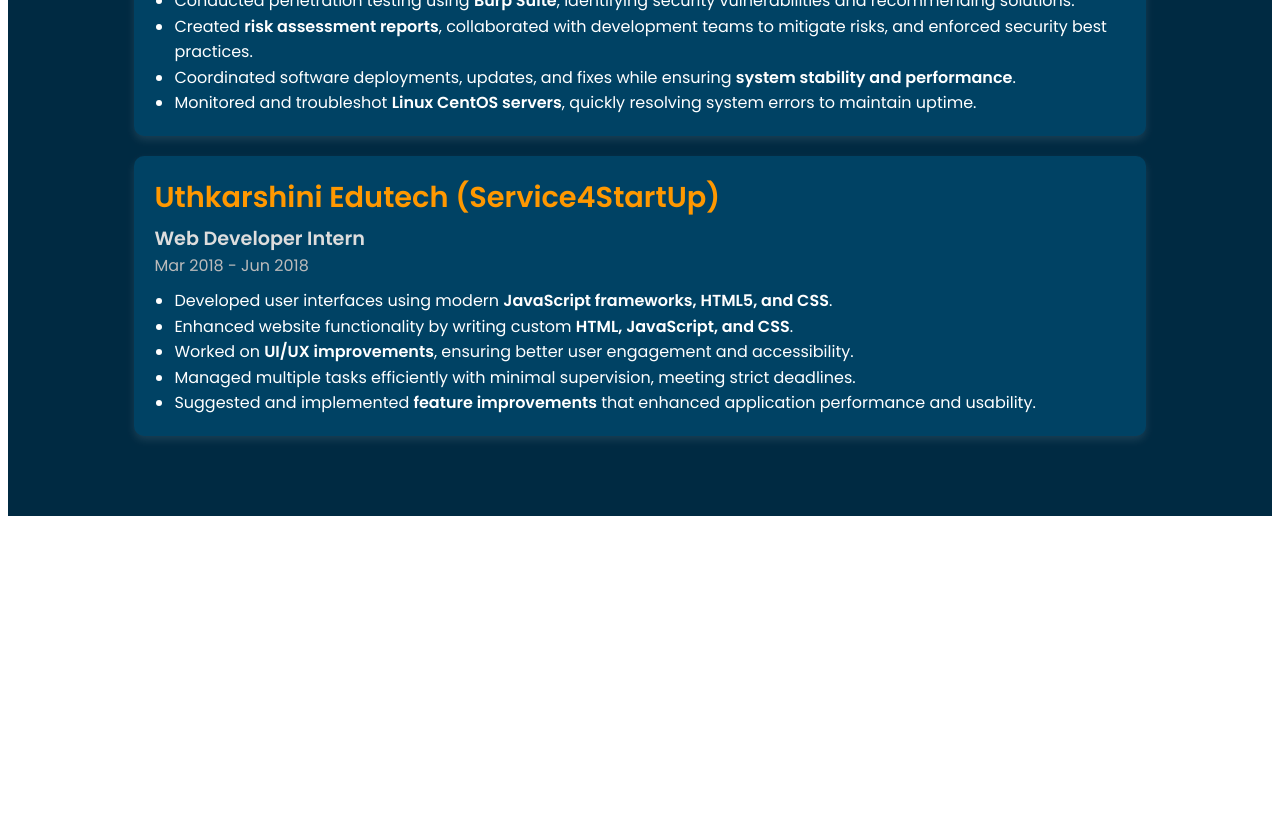
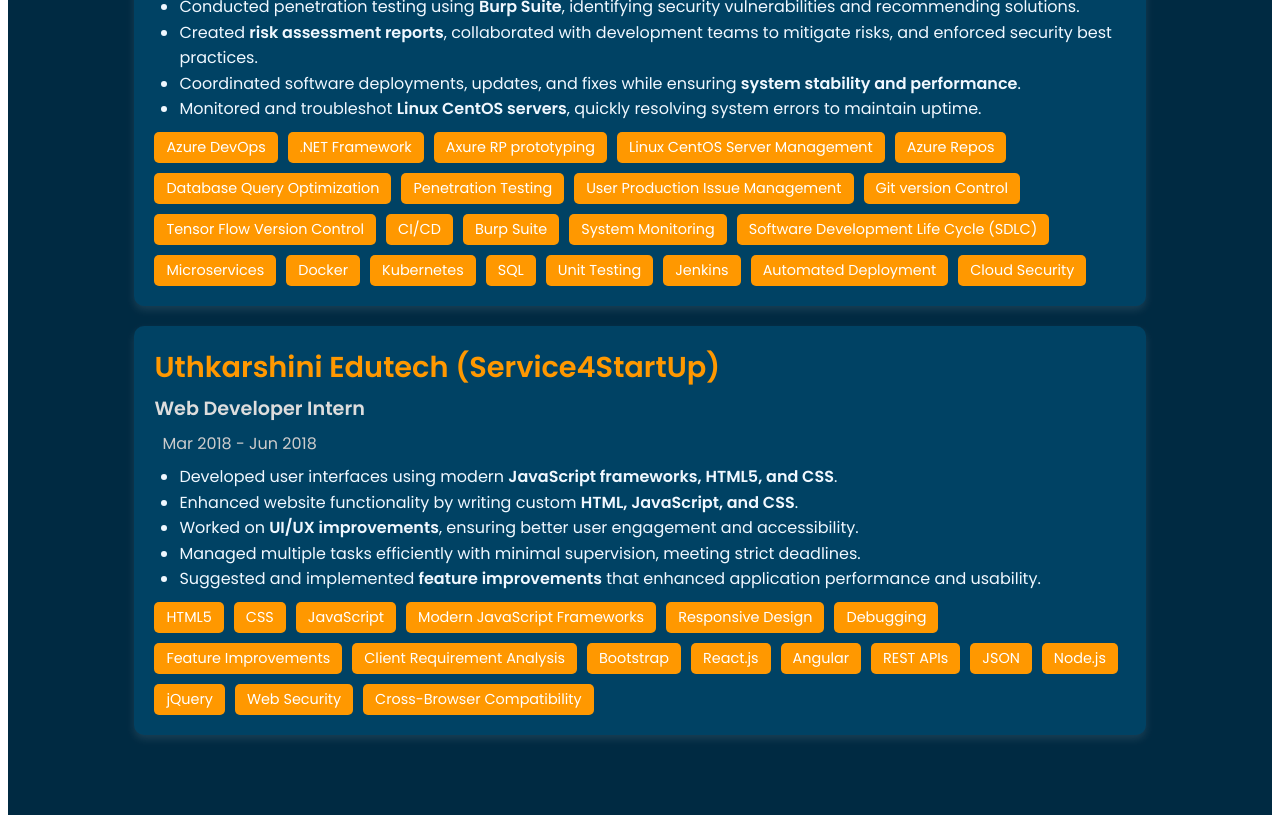
Before and after one commit to SamuelSudeepAyyala/samuel-sudeep-portfolio, an Angular app: page / in a window 1280 px wide. Shown: the part 1220-2043 px from the top of the page. Before the commit the page ends 1744 px from the top, so only its background shows below. Built offline with nearby package versions, Linux system fonts and the light colour scheme.

Commit message:
Skills Updated - experience card

```diff
--- a/src/app/home/home.component.css
+++ b/src/app/home/home.component.css
@@ -108,10 +108,10 @@ body {
     font-weight: bold;
   }
 
-  .hero-text h2 {
-    font-size: 2rem;
+  .hero-text h3 {
+    font-size: 1.4rem;
     margin-top: 10px;
-    font-family: 'Poppins', sans-serif,medium;
+    font-family: 'Poppins', sans-serif;
   }
 
 .hero-summary {
@@ -159,6 +159,9 @@ img {
 
 /* Responsive Design */
 @media (max-width: 768px) {
+  .hamburger {
+    display: block;
+  }
   .hero {
     flex-direction: column;
     text-align: center;
@@ -235,7 +238,7 @@ img {
   padding: 60px 10%;
   font-family: 'Poppins', sans-serif;
   background-color: #002a42;
-  color: #ffffff;
+  color: aliceblue;
 }
 
   .experience-section h2 {
@@ -251,6 +254,18 @@ img {
   border-radius: 10px;
   box-shadow: 0 4px 8px rgba(255, 255, 255, 0.1);
   transition: transform 0.3s ease-in-out;
+}
+
+.section-title {
+  text-align: center;
+  font-size: 2.5rem;
+  margin-bottom: 20px;
+}
+
+.company {
+  color: #ff9800;
+  font-size: 1.2rem;
+  font-weight: bold;
 }
 
   .experience-card:hover {
@@ -271,15 +286,32 @@ img {
 
 .date {
   font-size: 1rem;
-  color: #bbb;
-  margin-bottom: 10px;
+  color: #ccc;
+  margin: 8px;
 }
 
 .experience-card ul {
   padding-left: 20px;
+  list-style-type: disc;
+  margin-left: 25px;
+  margin:5px;
 }
 
 .experience-card li {
   font-size: 1rem;
   line-height: 1.6;
 }
+.skills-container {
+  margin-top: 10px;
+  display: flex;
+  flex-wrap: wrap;
+  gap: 10px;
+}
+.skill {
+  background: #ff9800;
+  color: white;
+  padding: 5px 12px;
+  border-radius: 5px;
+  font-size: 0.9rem;
+  display: inline-block;
+}
--- a/src/app/home/home.component.html
+++ b/src/app/home/home.component.html
@@ -1,10 +1,10 @@
 <nav class="navbar">
   <div class="navbar-container">
-    <a href=".hero" class="navbar-logo">Samuel's Portfolio</a>
     <div class="hamburger" onclick="toggleMenu()">
       ☰
     </div>
     <ul class="navbar-menu">
+      <li class="navbar-item"><a href=".hero" class="navbar-link">HOME</a></li>
       <li class="navbar-item"><a href="#experience" class="navbar-link">EXPERIENCE</a></li>
       <li class="navbar-item"><a href="#projects" class="navbar-link">PROJECTS</a></li>
       <li class="navbar-item"><a href="#education" class="navbar-link">EDUCATION</a></li>
@@ -19,7 +19,7 @@
 <div class="hero">
   <div class="hero-text">
     <h1><span class="highlight-name">SAMUEL SUDEEP AYYALA</span></h1>
-    <h2>DevOps Engineer | Security Analyst | Penetration tester</h2>
+    <h3>DevOps Engineer | Security Analyst | Full-Stack Application Developer</h3>
     <p class="hero-summary">
       Results-oriented DevOps Engineer with three years of experience in Build, Test, and Release
       management, specializing in security testing and penetration testing with Burp Suite. I focus on
@@ -31,10 +31,10 @@
   </div>
 </div>
 <section id="experience" class="experience-section">
-  <h2>Experience</h2>
+  <h2 class="section-title">Experience</h2>
 
   <div class="experience-card">
-    <h3>Accenture Private Limited</h3>
+    <h3 class="company">Accenture Private Limited</h3>
     <p class="role">Application Development Analyst</p>
     <p class="date">Nov 2020 - Aug 2023</p>
     <ul>
@@ -47,6 +47,30 @@
       <li>Coordinated software deployments, updates, and fixes while ensuring <strong>system stability and performance</strong>.</li>
       <li>Monitored and troubleshot <strong>Linux CentOS servers</strong>, quickly resolving system errors to maintain uptime.</li>
     </ul>
+    <div class="skills-container">
+      <span class="skill">Azure DevOps</span>
+      <span class="skill">.NET Framework</span>
+      <span class="skill">Axure RP prototyping</span>
+      <span class="skill">Linux CentOS Server Management</span>
+      <span class="skill">Azure Repos</span>
+      <span class="skill">Database Query Optimization</span>
+      <span class="skill">Penetration Testing</span>
+      <span class="skill">User Production Issue Management</span>
+      <span class="skill">Git version Control</span>
+      <span class="skill">Tensor Flow Version Control</span>
+      <span class="skill">CI/CD</span>
+      <span class="skill">Burp Suite</span>
+      <span class="skill">System Monitoring</span>
+      <span class="skill">Software Development Life Cycle (SDLC)</span>
+      <span class="skill">Microservices</span>
+      <span class="skill">Docker</span>
+      <span class="skill">Kubernetes</span>
+      <span class="skill">SQL</span>
+      <span class="skill">Unit Testing</span>
+      <span class="skill">Jenkins</span>
+      <span class="skill">Automated Deployment</span>
+      <span class="skill">Cloud Security</span>
+    </div>
   </div>
 
   <div class="experience-card">
@@ -60,5 +84,25 @@
       <li>Managed multiple tasks efficiently with minimal supervision, meeting strict deadlines.</li>
       <li>Suggested and implemented <strong>feature improvements</strong> that enhanced application performance and usability.</li>
     </ul>
+    <div class="skills-container">
+      <span class="skill">HTML5</span>
+      <span class="skill">CSS</span>
+      <span class="skill">JavaScript</span>
+      <span class="skill">Modern JavaScript Frameworks</span>
+      <span class="skill">Responsive Design</span>
+      <span class="skill">Debugging</span>
+      <span class="skill">Feature Improvements</span>
+      <span class="skill">Client Requirement Analysis</span>
+      <span class="skill">Bootstrap</span>
+      <span class="skill">React.js</span>
+      <span class="skill">Angular</span>
+      <span class="skill">REST APIs</span>
+      <span class="skill">JSON</span>
+      <span class="skill">Node.js</span>
+      <span class="skill">jQuery</span>
+      <span class="skill">Web Security</span>
+      <span class="skill">Cross-Browser Compatibility</span>
+
+    </div>
   </div>
 </section>
--- a/src/app/home/home.component.ts
+++ b/src/app/home/home.component.ts
@@ -1,4 +1,4 @@
-import { Component } from '@angular/core';
+import { Component, OnInit } from '@angular/core';
 
 @Component({
   selector: 'app-home',
@@ -6,8 +6,34 @@ import { Component } from '@angular/core';
   styleUrls: ['./home.component.css'],
   standalone: true
 })
-export class HomeComponent {
+export class HomeComponent implements OnInit{
+  ngOnInit(): void {
+    // Assign functions to window so they can be used in the template
+    (window as any).toggleMenu = this.toggleMenu;
+    (window as any).closeMenu = this.closeMenu;
+    (window as any).scrollToTop = this.scrollToTop;
+  }
 
+  // Toggle the menu for mobile view
+  toggleMenu(): void {
+    const menu = document.getElementById("navbar-menu");
+    if (menu) {
+      menu.classList.toggle("active");
+    }
+  }
+
+  // Close the menu when clicking a link
+  closeMenu(): void {
+    const menu = document.getElementById("navbar-menu");
+    if (menu) {
+      menu.classList.remove("active");
+    }
+  }
+
+  // Scroll back to the top when clicking the logo
+  scrollToTop(): void {
+    window.scrollTo({ top: 0, behavior: 'smooth' });
+  }
   openWhatsApp() {
     window.open('https://wa.link/bk4p2s', '_blank');
   }
```
